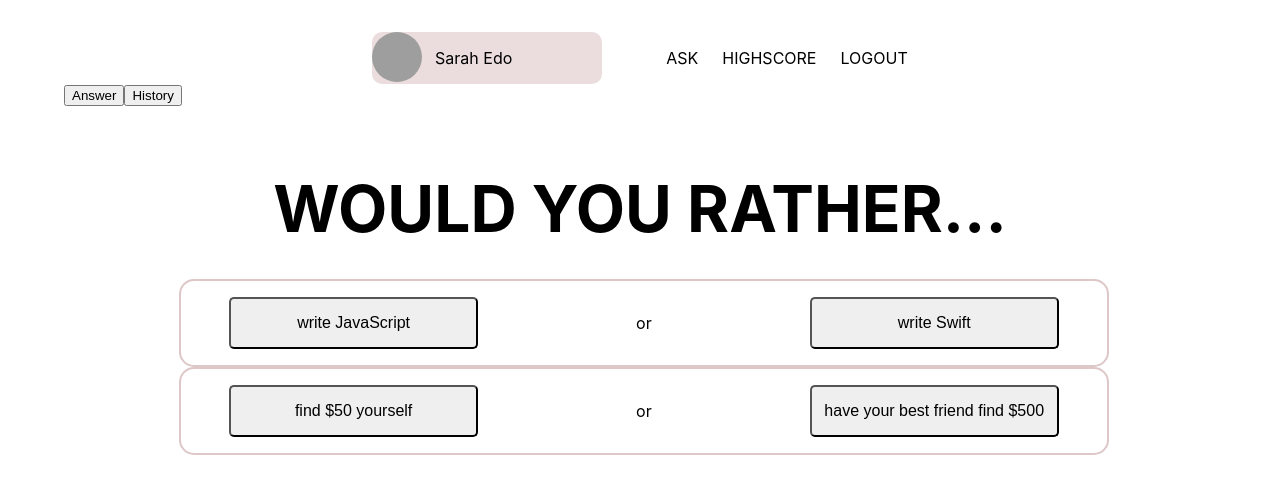
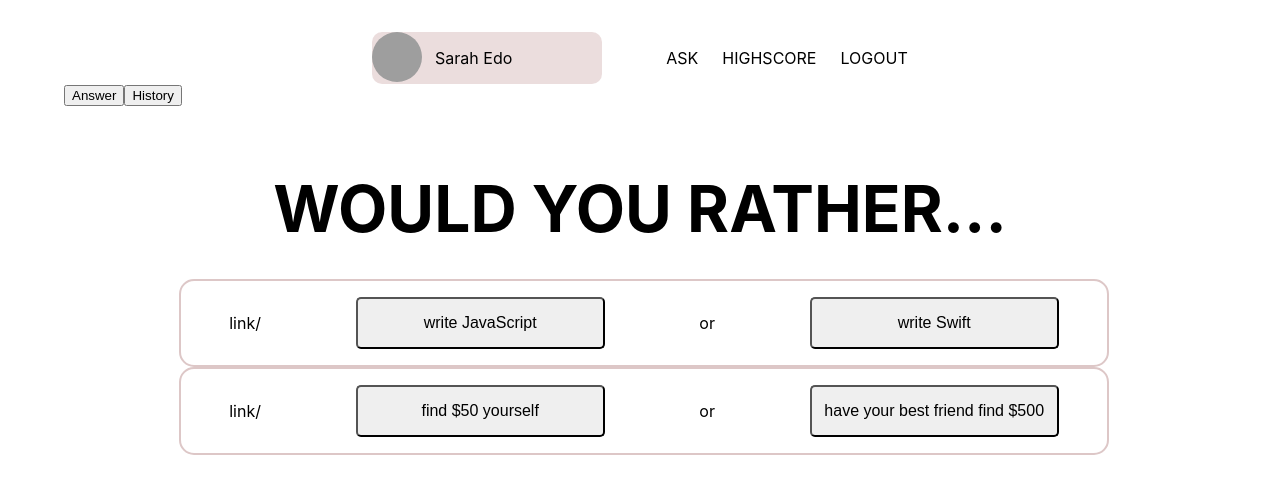
Before and after one commit to CamJulia/would-you-rather, a React (Create React App) app: page / in a window 1280 px wide. Both pictures are taken after a click on the button "Sarah Edo". Shown: the top 494 px of the page. Built offline with nearby package versions, Linux system fonts and the light colour scheme; grey boxes are pictures that could not be loaded.

Commit message:
feat: add link to poll details

```diff
--- a/src/components/Answer.js
+++ b/src/components/Answer.js
@@ -1,8 +1,8 @@
 import React, { Component } from 'react';
 import '../App.css';
 import { connect } from 'react-redux';
-import Nav from './Nav';
 import { saveQuestionAnswer } from '../actions/questions';
+import { Link } from 'react-router-dom';
 
 class Answer extends Component {
   render() {
@@ -22,6 +22,9 @@ class Answer extends Component {
               newQuestions.map(question => {
                 return (
                   <div key={question.id} className="flexContainer">
+                    <Link to={`/questions/${question.id}`}>
+                      <p>link/</p>
+                    </Link>
                     <button
                       className="answerBtn"
                       onClick={() => {
```
